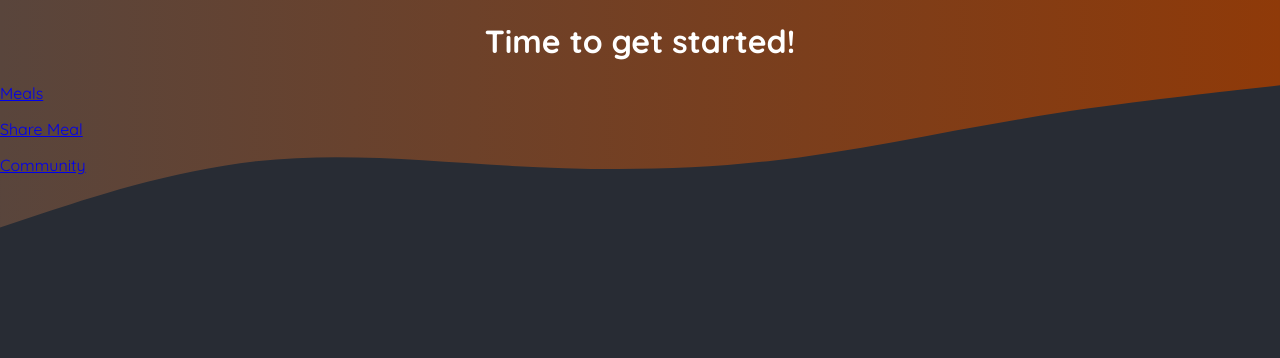
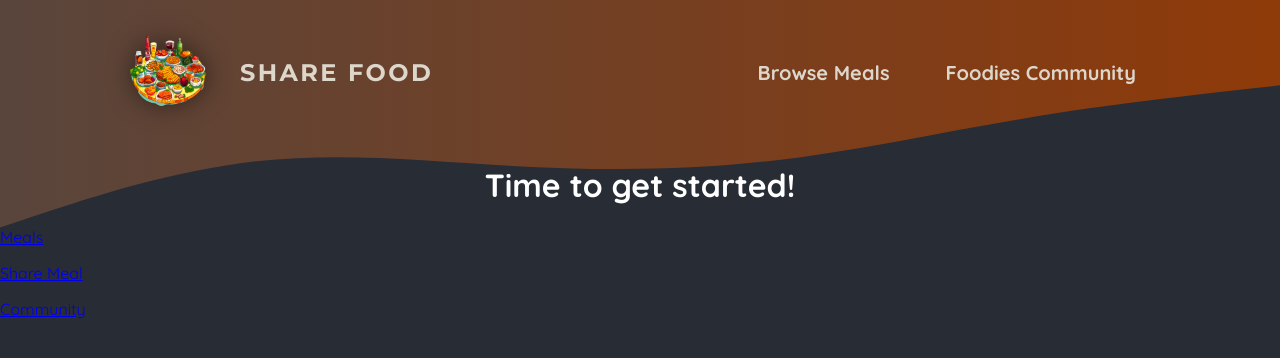
Before and after one commit to DavidsJulio/share-food, a Next.js app: page / in a window 1280 px wide. Shown: the top 358 px of the page. Built offline with nearby package versions, Linux system fonts and the light colour scheme.

Commit message:
Added a main header

```diff
--- a/app/layout.js
+++ b/app/layout.js
@@ -1,3 +1,4 @@
+import MainHeader from "@/components/main-header";
 import "./globals.css";
 
 export const metadata = {
@@ -29,7 +30,7 @@
             ></path>
           </svg>
         </div>
-
+        <MainHeader />
         {children}
       </body>
     </html>
--- /dev/null
+++ b/components/main-header.js
@@ -0,0 +1,25 @@
+import Image from "next/image";
+import Link from "next/link";
+import logoImg from "@/assets/logo.png";
+import classes from "@/components/main-header.module.css";
+
+export default function MainHeader() {
+  return (
+    <header className={classes.header}>
+      <Link className={classes.logo} href="/">
+        <Image src={logoImg} alt="A plate with food" />
+        Share food
+      </Link>
+      <nav className={classes.nav}>
+        <ul>
+          <li>
+            <Link href="/meals">Browse Meals</Link>
+          </li>
+          <li>
+            <Link href="/community">Foodies Community</Link>
+          </li>
+        </ul>
+      </nav>
+    </header>
+  );
+}
--- /dev/null
+++ b/components/main-header.module.css
@@ -0,0 +1,67 @@
+.header {
+  display: flex;
+  justify-content: space-between;
+  align-items: center;
+  padding: 2rem 1rem;
+}
+
+@media (min-width: 768px) {
+  .header {
+    padding: 2rem 10%;
+  }
+}
+
+.nav ul {
+  list-style: none;
+  margin: 0;
+  padding: 0;
+  display: flex;
+  gap: 1.5rem;
+  /* font-family: 'Montserrat', sans-serif; */
+  font-size: 1.25rem;
+}
+
+.nav a {
+  text-decoration: none;
+  color: #ddd6cb;
+  font-weight: bold;
+  padding: 0.5rem 1rem;
+  border-radius: 0.5rem;
+}
+
+.nav a:hover,
+.nav a:active {
+  background: linear-gradient(90deg, #ff8a05, #f9b331);
+  background-clip: text;
+  -webkit-background-clip: text;
+  -webkit-text-fill-color: transparent;
+  text-shadow: 0 0 18px rgba(248, 190, 42, 0.8);
+}
+
+.active {
+  background: linear-gradient(90deg, #ff8a05, #f9b331);
+  background-clip: text;
+  -webkit-background-clip: text;
+  -webkit-text-fill-color: transparent;
+}
+
+.logo {
+  display: flex;
+  align-items: center;
+  justify-content: center;
+  gap: 2rem;
+  text-decoration: none;
+  color: #ddd6cb;
+  font-weight: bold;
+  font-family: "Montserrat", sans-serif;
+  letter-spacing: 0.15rem;
+  text-transform: uppercase;
+  font-size: 1.5rem;
+}
+
+.logo img {
+  width: 5rem;
+  height: 5rem;
+  object-fit: contain;
+  filter: drop-shadow(0 0 0.75rem rgba(0, 0, 0, 0.5));
+}
```
